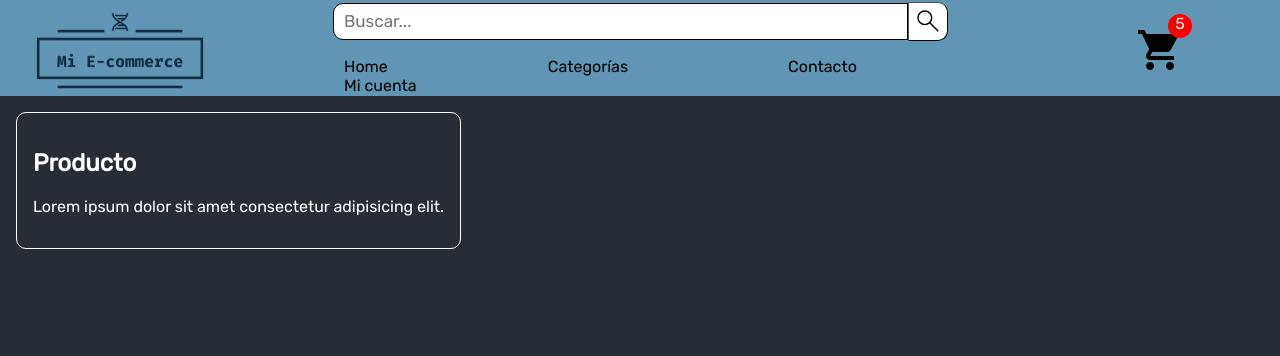
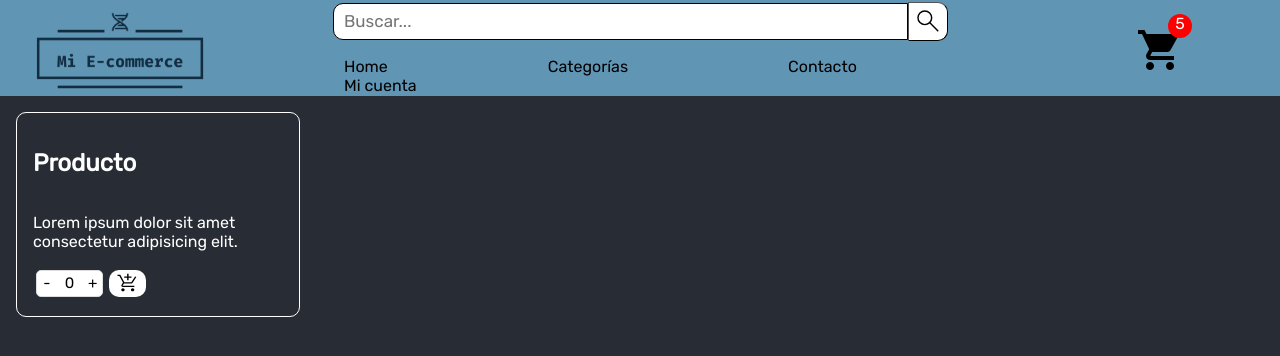
Before and after one commit to patricio97m/E-commerce-React, a React (Create React App) app: page / in a window 1280 px wide. Shown: the top 356 px of the page. Built offline with nearby package versions, Linux system fonts and the light colour scheme.

Commit message:
elemento itemCount

```diff
--- a/src/App.js
+++ b/src/App.js
@@ -9,7 +9,7 @@ function App() {
         <Navbar searchBarSize = {50} amountCart = {5}/>
       </header>
       <main className="products">
-          <ItemListContainer greeting = {"Producto"} />
+          <ItemListContainer greeting = "Producto" />
       </main>
       <footer>
 
--- a/src/Components/CartWidget/CartWidget.js
+++ b/src/Components/CartWidget/CartWidget.js
@@ -5,11 +5,12 @@ const CartWidget = ({ amount }) => {
   const redCircle = <div className="cantidad">{amount}</div>;
   const noCircle = <div className="noNumber"></div> ;
 
+
     return (
       <div className="cart">
         <a href="#cart">
           <img src={cartImg} alt="carrito" />
-          {amount == 0 ? noCircle : redCircle}
+          {amount === 0 ? noCircle : redCircle}
         </a>
       </div>
     );
--- /dev/null
+++ b/src/Components/ItemCount/ItemCount.js
@@ -0,0 +1,42 @@
+import "./itemCount.css";
+import React, { useState } from "react";
+import cartAdd from "../img/cart-add.svg";
+
+function ItemCount({ productStock }) {
+  const [count, setCount] = useState(0);
+  const [desiredCount, setDesiredCount] = useState(null);
+
+  const Increment = () => {
+    if (count < productStock) {
+      setCount(count + 1);
+    }
+  };
+
+  const Decrement = () => {
+    if (count > 0) {
+      setCount(count - 1);
+    }
+  };
+
+  const handleSave = () => {
+    setDesiredCount(count);
+    setCount(count - count);
+  };
+
+  return (
+      <div className="counter-container">
+        <div className="counter">
+          <button className="counter-button" onClick={Decrement}>-</button>
+          <p>{count}</p>
+          <button className="counter-button" onClick={Increment}>+</button>
+        </div>
+        <div>
+          <button className="add-button" onClick={handleSave}>
+            {<img src={cartAdd} alt="logo" />}
+          </button>
+        </div>
+      </div>
+  );
+}
+
+export default ItemCount;
--- /dev/null
+++ b/src/Components/ItemCount/itemCount.css
@@ -0,0 +1,50 @@
+.counter {
+    display: flex;
+    color: black;
+    align-items: center;
+    justify-content: space-between;
+    width: 65px;
+    height: 25px;
+    font-size: 15px;
+    margin: 3px;
+    border: 1px solid #ddd;
+    border-radius: 5px;
+    background-color: white;
+  }
+
+  .counter-button {
+    justify-content: center;
+    width: 20px;
+    height: 20px;
+    background-color: white;
+    border: none;
+    border-radius: 20px;
+    color: black;
+    font-size: 15px;
+    cursor: pointer;
+  }
+  .add-button{
+    width: 37px;
+    height: 27px;
+    background-color: white;
+    border: none;
+    border-radius: 10px;
+    font-size: 20px;
+    cursor: pointer;
+  }
+  .add-button img {
+    position: relative;
+    top: 2px;
+    width: 23px;
+    height: 20px;
+  }
+
+  .counter-container{
+    display: flex;
+    align-items: center;
+    gap: 3px;
+  }
+
+  .counter-button:hover, .save-button:hover {
+    background-color: gainsboro;
+  }
--- a/src/Components/ItemListContainer/ItemListContainer.js
+++ b/src/Components/ItemListContainer/ItemListContainer.js
@@ -1,13 +1,16 @@
 import "./itemListContainer.css";
+import ItemCount from "../ItemCount/ItemCount";
 
 const ItemListContainer = ({ greeting }) => {
   const saludo = greeting ? greeting : "Indefinido";
+
   return (
     <div className="card">
-      <h2>{`${saludo}`}</h2>
+      <h2> {saludo} </h2>
       <p>Lorem ipsum dolor sit amet consectetur adipisicing elit.</p>
+      <ItemCount productStock={10} />
     </div>
-  )
-}
+  );
+};
 
 export default ItemListContainer;
--- a/src/Components/ItemListContainer/itemListContainer.css
+++ b/src/Components/ItemListContainer/itemListContainer.css
@@ -1,7 +1,8 @@
 .card{
-    display: inline-block;
+    display: flex;
+    flex-wrap: wrap;
+    width: 20%;
     padding: 1em;
-    text-align: left;
     border-style: solid;
     border-width: 1px;
     border-radius: 10px;
--- a/src/Components/NavBar/NavBar.js
+++ b/src/Components/NavBar/NavBar.js
@@ -9,11 +9,11 @@ const Navbar = ({ searchBarSize, amountCart }) => {
     <div className="nav">
       <img src={logo} alt="logo" />
       <div>
-        <SearchBar size={`${searchBarSize}`} />
+        <SearchBar size={searchBarSize} />
         <Categories />
       </div>
       <div className="cartWidget">
-        <CartWidget amount={`${amountCart}`} />
+        <CartWidget amount={amountCart} />
       </div>
     </div>
   );
--- a/src/Components/SearchBar/SearchBar.js
+++ b/src/Components/SearchBar/SearchBar.js
@@ -3,7 +3,7 @@ import './searchBar.css';
 const SearchBar = ({ size }) => {
     const sizeclass = size ? size : '10'
     return <div className='search'>
-        <input type="text" name="buscar" id="buscar" placeholder="Buscar..."  size = {`${sizeclass}`} />
+        <input type="text" name="buscar" id="buscar" placeholder="Buscar..."  size = {sizeclass} />
         <button></button>
     </div>
 }
```
Also changed, not shown: package.json (+6 -1 lines), src/Components/img/cart-add.svg (added), 1 other file (tests, documents, lock files or other folders).
